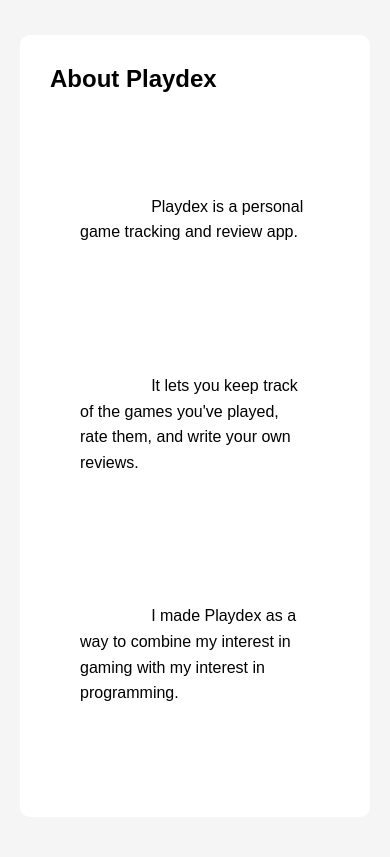
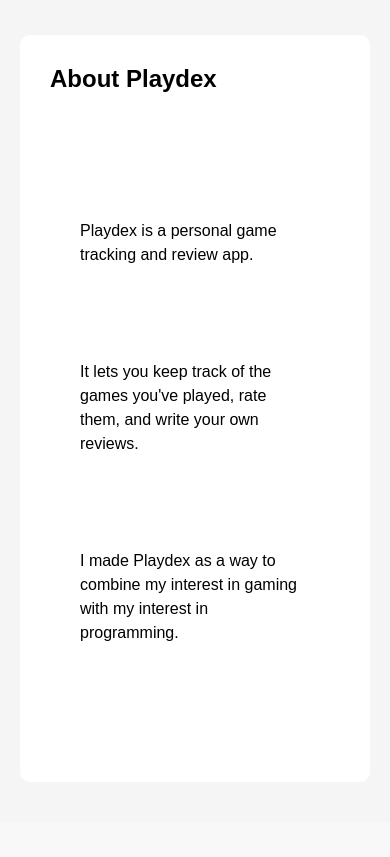
Before and after one commit to joec-swash/Playdex, a Flask app: page /about in a window 390 px wide. Shown: the part 227-1084 px from the top of the page. After the commit the page ends 868 px from the top, so only its background shows below. Run offline with Flask 3, Linux system fonts and the light colour scheme; the visitor is signed in with stand-in values (Sample User, id 1); data comes from the database, SQL or seed files in the repository.

Commit message:
Fixed mobile about page formatting errors

```diff
--- a/static/style.css
+++ b/static/style.css
@@ -202,3 +202,12 @@ button {
     white-space: pre-wrap;
     line-height: 1.6;
 }
+
+.about-content p {
+    margin: 0 0 16px 0;
+    line-height: 1.5;
+}
+
+.about-content p:last-child {
+    margin-bottom: 0;
+}
--- a/templates/about.html
+++ b/templates/about.html
@@ -37,8 +37,8 @@
         <h2>{{ about["title"] }}</h2>
 
         <div class="about-content">
-            {% for line in about["content"].split('\n') %}
-                {{ line }}{% if not loop.last %}<br>{% endif %}
+            {% for block in about["content"].split('\n\n') %}
+                <p>{{ block | e | replace('\n', '<br>') | safe }}</p>
             {% endfor %}
         </div>
 
```
